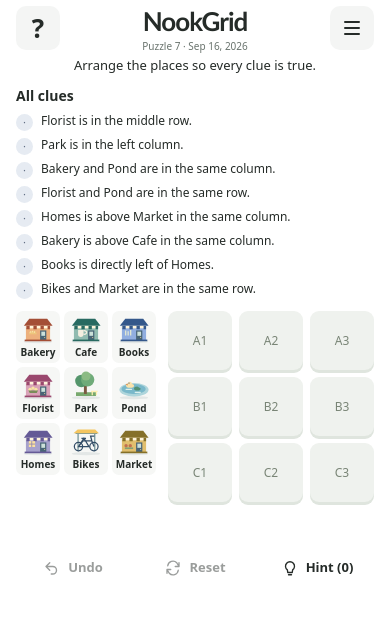
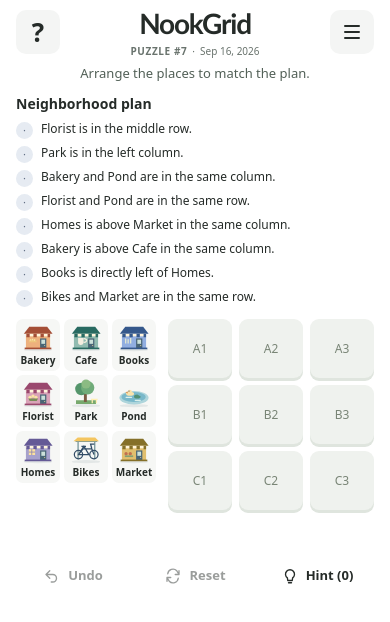
Before and after one commit to AlexJubs/nookgrid, a plain HTML site: page public/index.html in a window 390 px wide. Drawn offline with Linux system fonts and the light colour scheme.

Commit message:
Refine puzzle heading and neighborhood plan wording

```diff
--- a/public/app.mjs
+++ b/public/app.mjs
@@ -271,7 +271,7 @@ function render() {
   const solved = isSolved(puzzle, board);
   const shouldFocusCompletion = solved && (!wasSolved || (!selected && Boolean(document.activeElement?.closest('.play-controls'))));
   $('game').classList.toggle('has-guidance', shouldShowGuidance);
-  document.querySelector('.puzzle-instruction').textContent = shouldShowGuidance ? 'Which column fits Park? Use the ★ clues.' : 'Arrange the places so every clue is true.';
+  document.querySelector('.puzzle-instruction').textContent = shouldShowGuidance ? 'Which column fits Park? Start with the ★ items.' : 'Arrange the places to match the plan.';
   [...$('board').children].forEach((button,index) => {
     const id = board[index], address = `${'ABC'[Math.floor(index / 3)]}${index % 3 + 1}`;
     const isLocked = progress.hintedPlaces.includes(id);
@@ -293,7 +293,7 @@ function render() {
     const isStartingClue = shouldShowGuidance && item.dataset.teaser === 'true';
     item.className = `clue ${status}`;
     item.querySelector('.clue-icon').textContent = isStartingClue ? '★' : {met:'✓',conflict:'!',pending:'·'}[status];
-    item.querySelector('.clue-state').textContent = (isStartingClue ? ' Starting clue.' : '') + {met:' Clue fits.',conflict:' Needs a move.',pending:' Required places are not placed yet.'}[status];
+    item.querySelector('.clue-state').textContent = (isStartingClue ? ' Start here.' : '') + {met:' Matches the plan.',conflict:' Needs a move.',pending:' Required places are not placed yet.'}[status];
   });
   $('selection-status').classList.toggle('sr-only', !selected || board.includes(selected));
   $('selection-status').textContent = selected ? `${nameOf(selected)} selected. Choose a lot.` : 'Drag a place, or tap a place then a square.';
@@ -313,7 +313,7 @@ function render() {
     const solveTime = formatSolveTime(progress.elapsedMs);
     $('completion-time').textContent = solveTime ? `Solved in ${solveTime}` : '';
     $('completion-time').hidden = !solveTime;
-    $('selection-status').textContent = 'Every clue fits.';
+    $('selection-status').textContent = 'The neighborhood plan is complete.';
     if (!progress.reported) { track('puzzle_complete',{active_ms_this_page:analytics.activeMilliseconds()}); progress.reported = true; save(); }
     if (shouldFocusCompletion) {
       $('completion').focus({preventScroll:true});
@@ -417,8 +417,8 @@ async function init() {
     $('feedback-unavailable').hidden = config.feedbackEnabled;
     $('feedback-form').hidden = !config.feedbackEnabled;
     const number = bank.puzzles.findIndex(item => item.date === puzzle.date) + 1;
-    $('puzzle-label').textContent = mode === 'practice' ? 'Starter puzzle' : `Puzzle ${number}`;
-    $('puzzle-date').textContent = mode === 'practice' ? 'An easier first puzzle' : new Date(`${puzzle.date}T12:00:00Z`).toLocaleDateString('en-US',{month:'short',day:'numeric',year:'numeric',timeZone:'UTC'});
+    $('puzzle-label').textContent = mode === 'practice' ? 'Starter' : `Puzzle #${number}`;
+    $('puzzle-date').textContent = mode === 'practice' ? 'An easier puzzle' : new Date(`${puzzle.date}T12:00:00Z`).toLocaleDateString('en-US',{month:'short',day:'numeric',year:'numeric',timeZone:'UTC'});
     $('board-title').textContent = {daily:"Today's puzzle",archive:'Archived puzzle',practice:'The starter puzzle'}[mode];
     document.title = `NookGrid | ${mode === 'daily' ? 'Free daily spatial logic puzzle' : mode === 'practice' ? 'Starter logic puzzle' : `Logic puzzle ${number}`}`;
     $('archive').replaceChildren();
--- a/public/index.html
+++ b/public/index.html
@@ -4,11 +4,11 @@
   <meta charset="utf-8">
   <meta name="viewport" content="width=device-width, initial-scale=1">
   <title>NookGrid | Free daily spatial logic puzzle</title>
-  <meta name="description" content="Arrange nine little places. Follow the clues. Make the neighborhood fit. A free daily logic puzzle with hints, saved progress and a new challenge each day.">
+  <meta name="description" content="Arrange nine little places to match the neighborhood plan. A free daily logic puzzle with hints, saved progress and a new challenge each day.">
   <meta name="robots" content="index, follow"><link rel="canonical" href="https://nookgrid.com/">
   <meta name="theme-color" content="#FFFFFF">
   <meta property="og:title" content="NookGrid | Free daily spatial logic puzzle">
-  <meta property="og:description" content="Nine places, one neighborhood. Can you make every clue fit? Play a free daily logic puzzle.">
+  <meta property="og:description" content="Nine places, one neighborhood plan. Can you find the arrangement? Play a free daily logic puzzle.">
   <meta property="og:type" content="website">
   <meta property="og:site_name" content="NookGrid">
   <meta property="og:url" content="https://nookgrid.com/">
@@ -16,16 +16,16 @@
   <meta property="og:image:type" content="image/png">
   <meta property="og:image:width" content="1098">
   <meta property="og:image:height" content="750">
-  <meta property="og:image:alt" content="NookGrid gameplay with three places on a nine-lot neighborhood board, a tray of places, and logic clues alongside.">
+  <meta property="og:image:alt" content="NookGrid gameplay with three places on a nine-lot neighborhood board, a tray of places, and the neighborhood plan alongside.">
   <link rel="icon" href="./favicon.svg" type="image/svg+xml">
-  <link rel="stylesheet" href="./style.css?v=20260916-wider-palette1">
-  <script type="module" src="./app.mjs?v=20260916-dialog-dismiss1"></script>
+  <link rel="stylesheet" href="./style.css?v=20260916-neighborhood-plan1">
+  <script type="module" src="./app.mjs?v=20260916-neighborhood-plan1"></script>
 </head>
 <body class="game-page">
   <a class="skip-link" href="#game" data-track="index-a-1">Skip to puzzle</a>
   <header class="site-header">
     <button class="icon-button" id="help-open" aria-label="How to play" aria-haspopup="dialog">?</button>
-    <div class="puzzle-heading"><h1><a class="brand" href="./" aria-label="NookGrid home" data-track="index-a-2">NookGrid</a></h1><p><span id="puzzle-label">Daily puzzle</span><span aria-hidden="true"> · </span><span id="puzzle-date">Loading…</span></p></div>
+    <div class="puzzle-heading"><h1><a class="brand" href="./" aria-label="NookGrid home" data-track="index-a-2">NookGrid</a></h1><p class="puzzle-meta"><span id="puzzle-label">Daily puzzle</span><span aria-hidden="true"> · </span><span id="puzzle-date">Loading…</span></p></div>
     <button class="icon-button" id="menu-open" aria-label="Menu" aria-haspopup="dialog"><svg viewBox="0 0 24 24" fill="none" stroke="currentColor" stroke-width="2" stroke-linecap="round" aria-hidden="true"><path d="M5 6h14M5 12h14M5 18h14"/></svg></button>
   </header>
   <main>
@@ -35,8 +35,8 @@
     <div id="load-error" class="notice error" hidden>The neighborhood couldn't load. Check your connection, then <a href="./" data-track="index-a-5">try again</a>.</div>
     <noscript><p class="notice">NookGrid needs JavaScript to play. Enable it, then reload this page.</p></noscript>
     <section class="game-layout" id="game" aria-label="Neighborhood puzzle" aria-busy="true" inert>
-      <p class="puzzle-instruction">Arrange the places so every clue is true.</p>
-      <section class="clue-panel" id="clue-list" aria-labelledby="clues-title"><div class="clues-header"><h2 id="clues-title">All clues</h2></div><ol class="clues" id="clues" aria-label="All clues"></ol></section>
+      <p class="puzzle-instruction">Arrange the places to match the plan.</p>
+      <section class="clue-panel" id="clue-list" aria-labelledby="clues-title"><div class="clues-header"><h2 id="clues-title">Neighborhood plan</h2></div><ol class="clues" id="clues" aria-label="Neighborhood plan"></ol></section>
       <div class="play-area">
         <div class="play-controls"><div class="place-tray" id="tray" role="group" aria-label="Places to arrange"></div></div>
         <div class="board-wrap"><div class="board" id="board" role="group" aria-label="Neighborhood lots, three rows and three columns"></div></div>
@@ -49,7 +49,7 @@
           </div>
         </div>
         <section class="completion" id="completion" hidden aria-labelledby="completion-title" tabindex="-1">
-          <div><h2 id="completion-title">Solved!</h2><p id="completion-time" hidden></p><p id="completion-detail">Every clue fits.</p></div>
+          <div><h2 id="completion-title">Solved!</h2><p id="completion-time" hidden></p><p id="completion-detail">The neighborhood plan is complete.</p></div>
           <button class="primary" id="share">Share result</button>
           <p id="share-status" role="status"></p>
           <div id="next-puzzle" hidden><span>Next puzzle in</span><strong id="next-puzzle-time" role="timer" aria-live="off">00:00:00</strong></div>
@@ -64,7 +64,7 @@
 
   <dialog id="help-dialog" aria-labelledby="help-title">
     <button class="close-dialog" data-close aria-label="Close how to play" data-track="index-button-1">×</button><h2 id="help-title">How to play</h2>
-    <p class="help-intro">Nine places. Every clue must fit.</p>
+    <p class="help-intro">Arrange all nine places to match the neighborhood plan.</p>
     <p>Drag a place onto the grid, or tap it then a square. Occupied squares swap places.</p>
     <div class="help-status"><span><span class="key-dot met">✓</span> Fits this layout</span><span><span class="key-dot conflict">!</span> Needs a change</span></div>
     <dl class="help-terms"><dt>Directly left</dt><dd>One square left, same row.</dd><dt>Above</dt><dd>Anywhere higher, same column.</dd><dt>Touching</dt><dd>Sharing a side, never a diagonal.</dd></dl>
--- a/public/style.css
+++ b/public/style.css
@@ -8,18 +8,19 @@
 @media(min-width:681px){.site-header{height:80px}.play-area{max-width:440px;width:100%;margin:0 auto}.game-layout{grid-template-columns:minmax(0,1fr) minmax(310px,.95fr)}}
 
 .game-page{--ink:#252b28;--muted:#69736d;--blue:#37634f;--line:#e2e7e3;--board-size:400px;color:var(--ink);background:#fff;max-width:900px;min-height:100svh;margin-inline:auto}
-.game-page .site-header{max-width:980px;height:64px;padding:0 20px;display:grid;grid-template-columns:44px minmax(0,1fr) 44px;gap:12px;align-items:center}
+.game-page .site-header{max-width:980px;height:72px;padding:8px 20px;display:grid;grid-template-columns:44px minmax(0,1fr) 44px;gap:12px;align-items:center}
 .game-page .icon-button{display:grid;place-items:center;width:44px;height:44px;padding:0;border:0;border-radius:10px;background:#f4f5f4;font-size:26px;font-weight:750;line-height:1}
 .game-page .icon-button:hover{background:#e9eeea}
 .game-page .icon-button svg{width:24px;height:24px}
 .puzzle-heading{text-align:center;min-width:0}
-.puzzle-heading h1{margin:0 0 4px;line-height:1}
-.game-page .brand{font-size:28px;letter-spacing:-1px}
-.puzzle-heading p{font-size:11px;line-height:1.5;color:var(--muted);margin:0}
+.puzzle-heading h1{margin:0 0 6px;line-height:1}
+.game-page .brand{font-size:32px;letter-spacing:-1.2px}
+.puzzle-meta{display:flex;align-items:baseline;justify-content:center;gap:7px;flex-wrap:wrap;font-size:11px;line-height:1.4;color:var(--muted);margin:0}
+#puzzle-label{font-size:10px;font-weight:650;letter-spacing:.06em;text-transform:uppercase}
 .game-page main{max-width:980px;padding:0 16px 12px}
 .game-page .game-layout{display:grid;grid-template-columns:calc(var(--board-size) + 204px) minmax(0,1fr);gap:16px;padding:0;border:0;border-radius:0;box-shadow:none}
 .game-page .play-area{grid-column:1;grid-row:2;display:grid;grid-template-columns:192px minmax(0,1fr);gap:0 12px;align-items:start;max-width:none;width:100%;margin:0}
-.game-page .puzzle-instruction{grid-column:1/-1;margin:0;font-size:13px;line-height:1.5;text-align:center}
+.game-page .puzzle-instruction{grid-column:1/-1;margin:0;font-size:13px;line-height:1.5;color:#526057;text-align:center}
 .game-page .clue-panel{grid-column:2;grid-row:2;width:100%;justify-self:start;border:0;margin:0;padding:0}
 .game-page .clues-header{min-height:0;margin:0 0 16px}
 .game-page .clues-header h2{font-family:inherit;font-size:14px;font-weight:650;letter-spacing:0}
@@ -118,9 +119,9 @@
 @media(max-width:927px){
   .game-page{--board-size:240px}
   .game-page main{max-width:480px;padding:0 16px 8px}
-  .game-page .site-header{max-width:480px;height:56px;padding:0 16px}
-  .game-page .brand{font-size:26px}
-  .puzzle-heading p{font-size:10px}
+  .game-page .site-header{max-width:480px;height:64px;padding:6px 16px}
+  .game-page .brand{font-size:28px}
+  .puzzle-meta{font-size:10px;gap:5px}
   .game-page .game-layout{grid-template-columns:minmax(0,1fr);gap:10px}
   .game-page .clue-panel{grid-column:1;grid-row:2;width:100%}
   .game-page .clues-header{margin:0 0 6px}
```
Also changed, not shown: public/about.html (+5 -5 lines).
